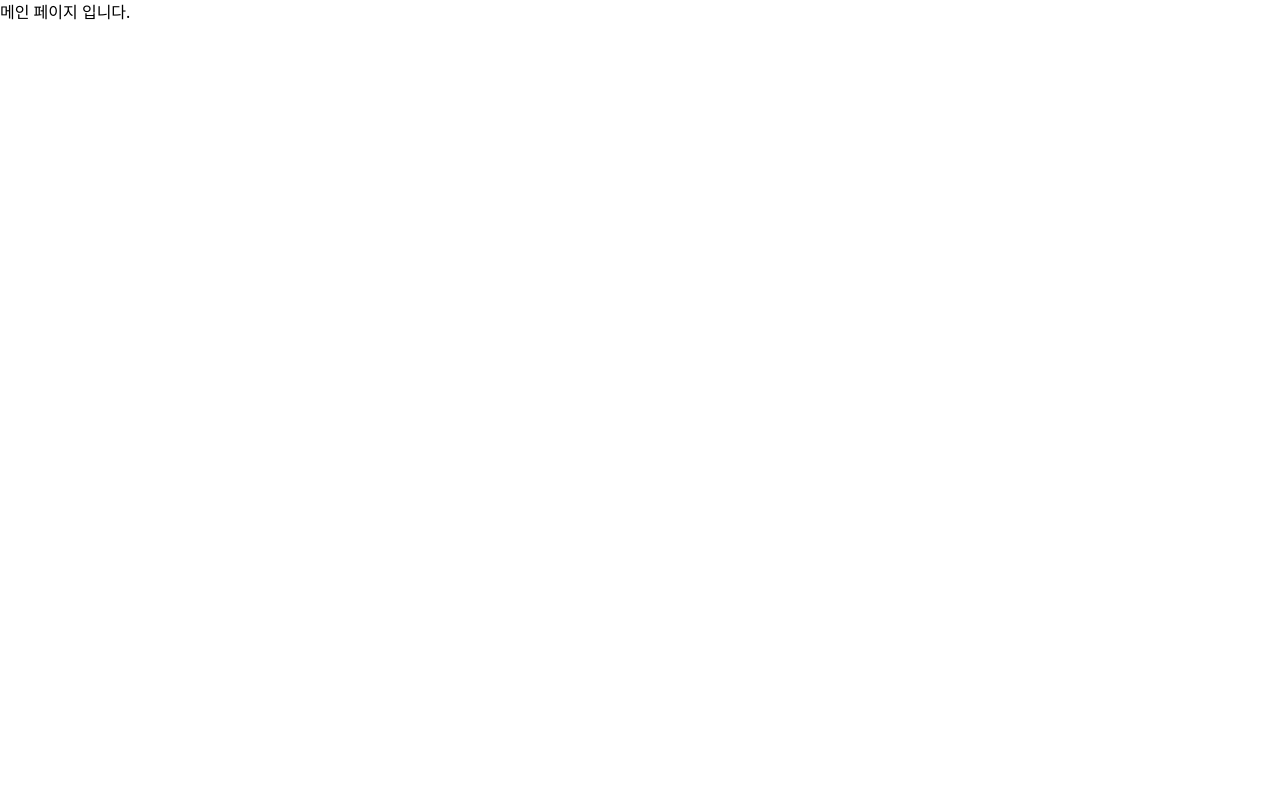
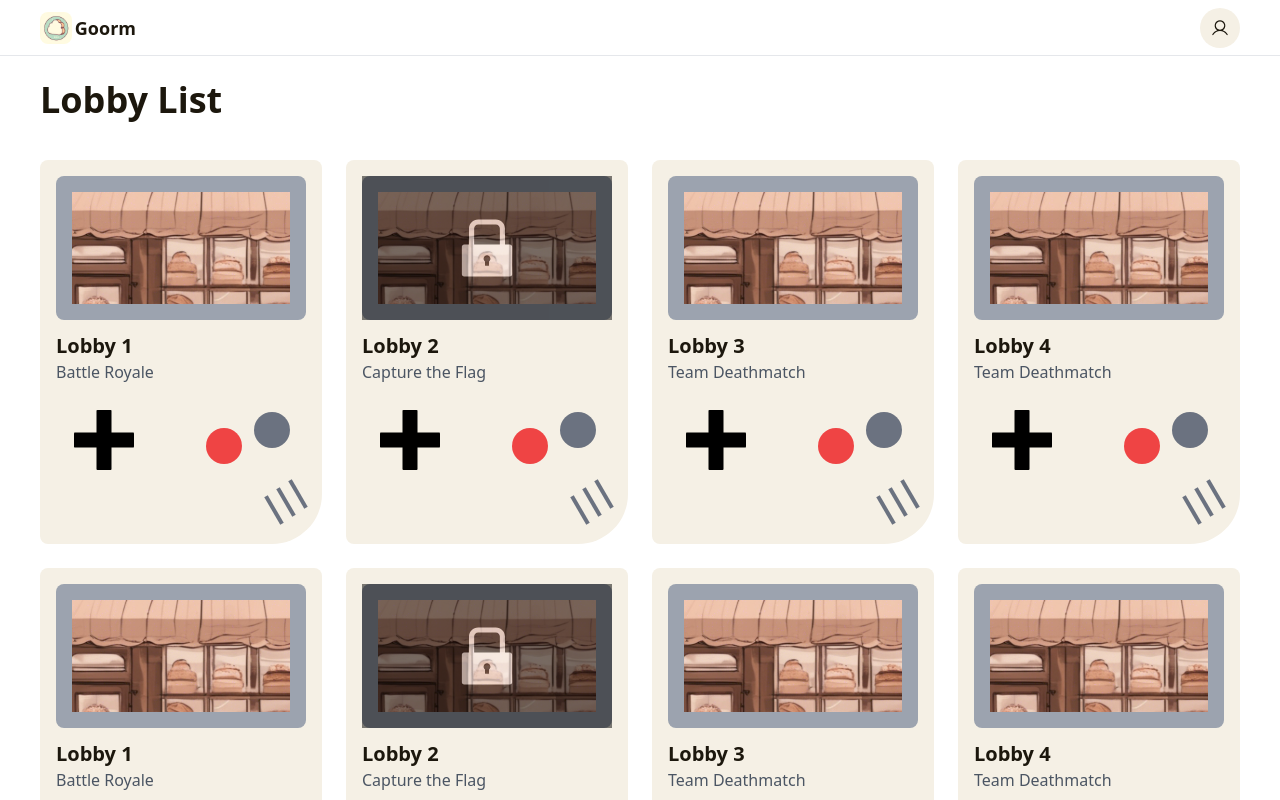
Before and after one commit to GoormBread/front, a React (Vite) app: page / in a window 1280 px wide. Shown: the top 800 px of the page. Built offline with nearby package versions, Linux system fonts and the light colour scheme.

Commit message:
Feat: Lobby List
로비 리스트 페이지 제작
-임시로 더미 데이터를 넣어둠. 이후 API연결 필요.
-애니메이션 추가 필요.

```diff
--- a/src/components/@common/index.ts
+++ b/src/components/@common/index.ts
@@ -1 +1 @@
-export * from "./header.tsx";
+export * from "./groomheader.tsx";
--- /dev/null
+++ b/src/components/mainpage/LobbyComponent.tsx
@@ -0,0 +1,44 @@
+import React from 'react';
+
+interface LobbyComponentProps {
+  lobby: {
+    name: string;
+    currentPlayers: number;
+    maxPlayers: number;
+    hasPassword: boolean;
+    gameType: string;
+    thumbnail: string;
+  };
+  onClick: (lobbyName: string) => void;
+}
+
+const LobbyComponent: React.FC<LobbyComponentProps> = ({ lobby, onClick }) => {
+  const handleClick = () => {
+    onClick(lobby.name);
+  };
+
+  return (
+    <div className="relative bg-groom-grey p-4 h-96 rounded-lg rounded-br-[50px]" onClick={handleClick}>
+      <div className='relative p-10 h-36 '>
+        <img src={lobby.thumbnail} alt={lobby.name} className="absolute top-0 left-0 w-full h-full p-4 object-cover mb-2 bg-gray-400 rounded-lg" />
+        {lobby.hasPassword &&  <div className='flex items-center justify-center absolute top-0 left-0 w-full h-full bg-black opacity-50'>
+          <img src='/MainPage/lock.svg' className='fill-white w-16 h-16'/>
+        </div>}
+      </div>
+      <h3 className="pt-3 text-xl font-sans font-bold text-groom-blacktext">{lobby.name}</h3>
+      <p className="text-gray-600">{lobby.gameType}</p>
+      <div id='player-1' className='flex items-center justify-center absolute bottom-20 right-20 w-9 h-9 rounded-full bg-red-500'>
+        {/* <img id='user-icon' src='/AuthPage/user-icon.svg' className='w-5 h-5'/> */}
+      </div>
+      <div id='player-2' className='flex items-center justify-center absolute bottom-24 right-8 w-9 h-9 rounded-full bg-gray-500'>
+        {/* <img id='user-icon' src='/AuthPage/user-icon.svg' className='w-5 h-5'/> */}
+      </div>
+      <img src="/MainPage/PlusKey.svg" className='absolute left-6 bottom-16 h-20 w-20' />
+      <div className='absolute right-2 bottom-12 rotate-[60deg] w-8 h-1 bg-gray-500'></div>
+      <div className='absolute right-5 bottom-10 rotate-[60deg] w-8 h-1 bg-gray-500'></div>
+      <div className='absolute right-8 bottom-8 rotate-[60deg] w-8 h-1 bg-gray-500'></div>
+    </div>
+  );
+};
+
+export default LobbyComponent;
--- /dev/null
+++ b/src/components/mainpage/LobbyList.tsx
@@ -0,0 +1,107 @@
+import React, { useEffect, useState } from 'react';
+import Lobby from './LobbyComponent';
+
+const LobbyList = () => {
+  const [lobbies, setLobbies] = useState([
+    {
+      name: 'Lobby 1',
+      currentPlayers: 1,
+      maxPlayers: 2,
+      hasPassword: false,
+      gameType: 'Battle Royale',
+      thumbnail: '/AuthPage/testLoginImage.svg',
+    },
+    {
+      name: 'Lobby 2',
+      currentPlayers: 1,
+      maxPlayers: 2,
+      hasPassword: true,
+      gameType: 'Capture the Flag',
+      thumbnail: '/AuthPage/testLoginImage.svg',
+    },
+    {
+      name: 'Lobby 3',
+      currentPlayers: 1,
+      maxPlayers: 2,
+      hasPassword: false,
+      gameType: 'Team Deathmatch',
+      thumbnail: '/AuthPage/testLoginImage.svg',
+    },
+    {
+      name: 'Lobby 4',
+      currentPlayers: 1,
+      maxPlayers: 2,
+      hasPassword: false,
+      gameType: 'Team Deathmatch',
+      thumbnail: '/AuthPage/testLoginImage.svg',
+    },
+    {
+      name: 'Lobby 1',
+      currentPlayers: 1,
+      maxPlayers: 2,
+      hasPassword: false,
+      gameType: 'Battle Royale',
+      thumbnail: '/AuthPage/testLoginImage.svg',
+    },
+    {
+      name: 'Lobby 2',
+      currentPlayers: 1,
+      maxPlayers: 2,
+      hasPassword: true,
+      gameType: 'Capture the Flag',
+      thumbnail: '/AuthPage/testLoginImage.svg',
+    },
+    {
+      name: 'Lobby 3',
+      currentPlayers: 1,
+      maxPlayers: 2,
+      hasPassword: false,
+      gameType: 'Team Deathmatch',
+      thumbnail: '/AuthPage/testLoginImage.svg',
+    },
+    {
+      name: 'Lobby 4',
+      currentPlayers: 1,
+      maxPlayers: 2,
+      hasPassword: false,
+      gameType: 'Team Deathmatch',
+      thumbnail: '/AuthPage/testLoginImage.svg',
+    },
+    // 추가적인 임시 로비 데이터를 여기에 정의할 수 있습니다.
+  ]);
+
+  // API 호출 부분은 주석 처리합니다.
+  // useEffect(() => {
+  //   const fetchLobbies = async () => {
+  //     try {
+  //       const response = await fetch('API_URL');
+  //       const data = await response.json();
+  //       setLobbies(data);
+  //     } catch (error) {
+  //       console.error('Error fetching lobbies:', error);
+  //     }
+  //   };
+  //
+  //   fetchLobbies();
+  // }, []);
+
+  const handleLobbyClick = (lobbyName: string) => {
+    console.log(`Clicked lobby: ${lobbyName}`);
+    // 클릭된 로비에 대한 추가 동작 수행
+  };
+
+  return (
+    <div className='w-full h-full'>
+      <div className='flex flex-col items-start w-[1200px] mx-auto mt-20'>
+        <div className='font-sans font-semibold text-4xl text-groom-blacktext mb-10'>Lobby List</div>
+        <div className=" w-full grid grid-cols-4 gap-6">
+          {lobbies.map((lobby) => (
+            <Lobby key={lobby.name} lobby={lobby} onClick={handleLobbyClick} />
+          ))}
+        </div>
+      </div>
+    </div>
+  );
+};
+
+export default LobbyList;
--- a/src/components/mainpage/index.ts
+++ b/src/components/mainpage/index.ts
@@ -0,0 +1,2 @@
+export * from "./LobbyComponent.tsx";
+export * from "./LobbyList.tsx";
--- a/src/pages/MainPage.tsx
+++ b/src/pages/MainPage.tsx
@@ -1,11 +1,14 @@
 //로그인을 했을 경우 로비 리스트 페이지를 보여주지만 그렇지 않을 경우 랜딩 페이지를 보여준다.
 
 import React from "react";
+import LobbyList from "../components/mainpage/LobbyList";
+import GroomHeader from "../components/@common/groomheader"
 
 export default function MainPage(){
     return (
         <>
-            메인 페이지 입니다.
+            <GroomHeader/>
+            <LobbyList/>
         </>
     )
 }
```
Also changed, not shown: public/MainPage/PlusKey.svg (added), public/MainPage/lock.svg (added).
